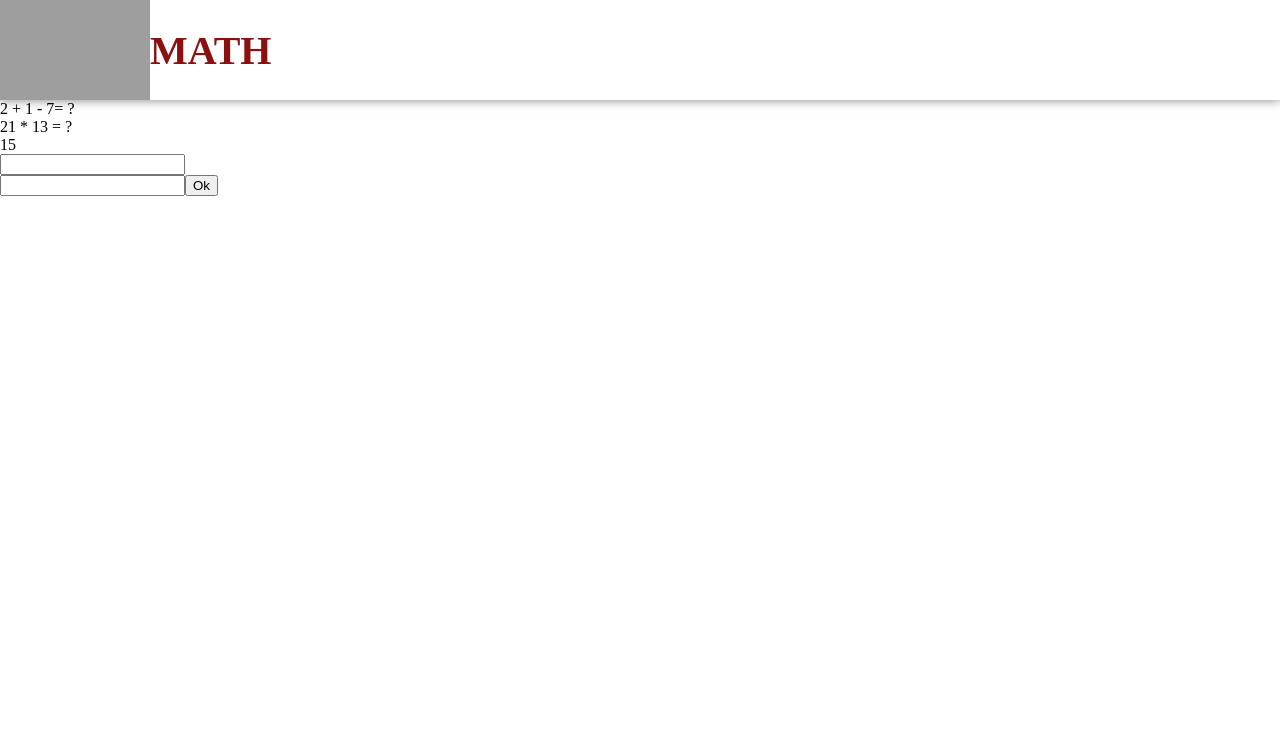
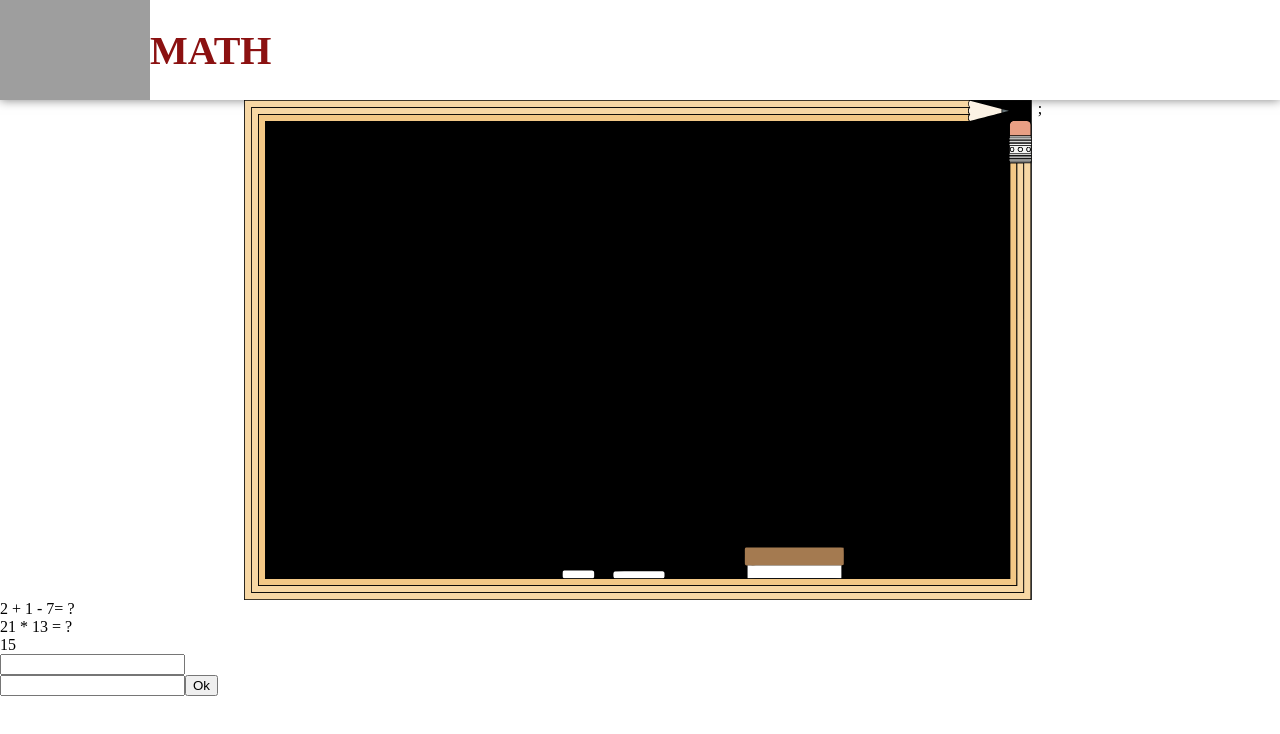
Before and after one commit to MadinaTadjidinova/my-first-app, a React (Create React App) app: page / in a window 1280 px wide. Shown: the top 734 px of the page. Built offline with nearby package versions, Linux system fonts and the light colour scheme; grey boxes are pictures that could not be loaded.

Commit message:
Addeed blackboard

```diff
--- a/src/App.js
+++ b/src/App.js
@@ -206,6 +206,7 @@
 
 import { useState } from "react";
 import Countdown from "./Math/Countdown/Countdown";
+import Header from "./Math/Header/Header";
 import Logo from "./Math/Logo/Logo";
 const App = () => {
   const [a, setA] = useState(randomNumber(50));
@@ -251,7 +252,7 @@ const App = () => {
   return (
     <div className="App">
 <Logo />
-
+<Header />
       {a} + {b} - {c}= {answer} <br />
       {a1} * {b1} = {answer1}
       <Countdown countdown={countdown} setCountdown={setCountdown} />
--- /dev/null
+++ b/src/Math/Header/Header.js
@@ -0,0 +1,10 @@
+import classes from "./Header.module.css";
+import BackToSchoolFixedNoText from "../../Image/BackToSchoolFixedNoText.svg"
+const Header = () => {
+    return (
+        <div className={classes.Header}>
+ <img src={BackToSchoolFixedNoText} alt="blackboard" />;
+       </div>
+ );
+}
+export default Header;
--- /dev/null
+++ b/src/Math/Header/Header.module.css
@@ -0,0 +1,9 @@
+.Header{
+    display: flex;
+    justify-content: center;
+}
+.Header img {
+    background-size: cover;
+    width: 800px;
+    height: 500px;
+}
```
Also changed, not shown: src/Image/BackToSchoolFixedNoText.svg (added), src/Image/blackboard.jpg (added).
